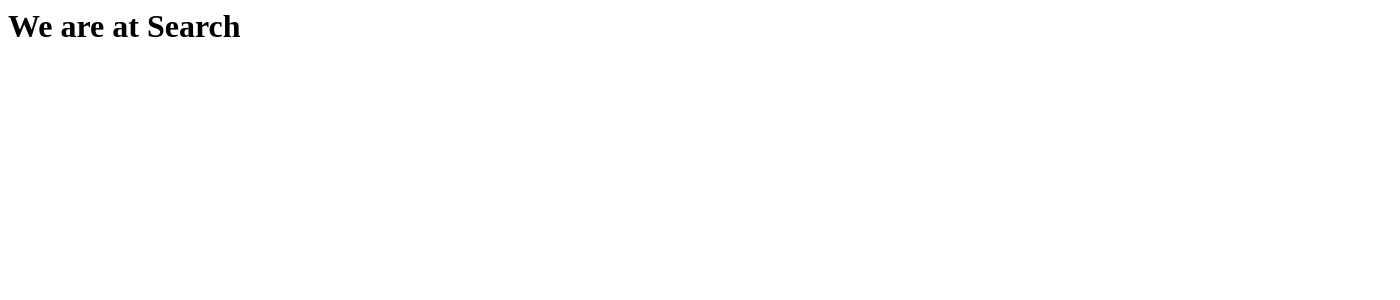
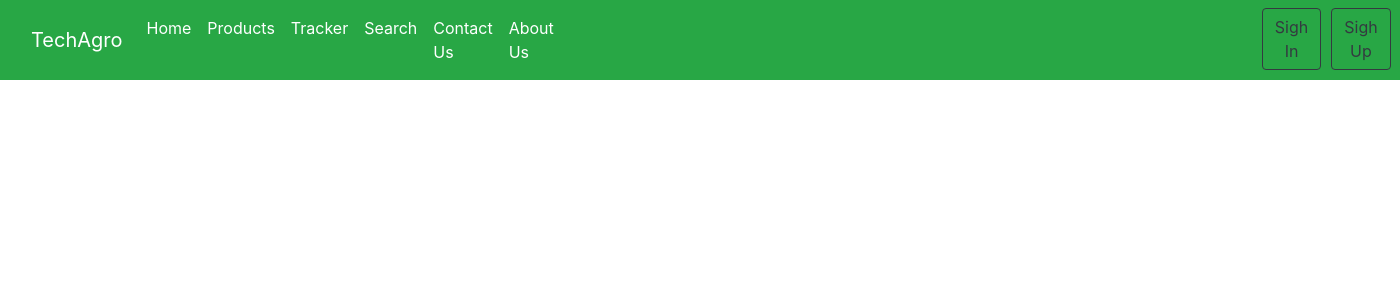
Before and after one commit to Aniketdigge/TechAgro, a Django app: page /customer/search/ in a window 1400 px wide. Shown: the top 300 px of the page. Run offline with Django 3.2, Linux system fonts and the light colour scheme; some libraries are stand-ins or nearby versions.

Commit message:
Edited on 26/1/22

```diff
--- a/TechAgro/customer/templates/customer/basic.html
+++ b/TechAgro/customer/templates/customer/basic.html
@@ -56,25 +56,25 @@
             <div class="collapse navbar-collapse" id="navbarSupportedContent">
                 <ul class="navbar-nav me-auto mb-2 mb-lg-0">
                     <li class="nav-item">
-                        <a class="nav-link active" aria-current="page" href="#">Home</a>
+                        <a class="nav-link active" aria-current="page" href="{% url 'CustomerHomes' %}">Home</a>
                     </li>
                     <li class="nav-item">
-                        <a class="nav-link active" aria-current="page" href="#">Products</a>
+                        <a class="nav-link active" aria-current="page" href="{% url 'CustomerProduct' %}">Products</a>
                     </li>
                     <li class="nav-item">
-                        <a class="nav-link active" aria-current="page" href="#">Tracker</a>
+                        <a class="nav-link active" aria-current="page" href="{% url 'CustomerTracker' %}">Tracker</a>
                     </li>
                     <li class="nav-item">
-                        <a class="nav-link active" aria-current="page" href="#">Search</a>
+                        <a class="nav-link active" aria-current="page" href="{% url 'CustomerSearch' %}">Search</a>
                     </li>
                     <li class="nav-item">
-                        <a class="nav-link active" aria-current="page" href="#">Contact Us</a>
+                        <a class="nav-link active" aria-current="page" href="{% url 'CustomerContactUs' %}">Contact Us</a>
                     </li>
                     <li class="nav-item">
-                        <a class="nav-link active" aria-current="page" href="#">About Us</a>
+                        <a class="nav-link active" aria-current="page" href="{% url 'CustomerAboutUs' %}">About Us</a>
                     </li>
-                    <button type="button" class="btn btn-outline-dark" style="margin-left: 700px;">Sigh In</button>
-                    <button type="button" class="btn btn-outline-dark" style="margin-left: 10px;">Sigh Up</button>
+                    <a href="{% url 'CustomerLogin' %}"><button type="button" class="btn btn-outline-dark" style="margin-left: 700px;">Sigh In</button></a>
+                    <a href="{% url 'CustomerSignup' %}"><button type="button" class="btn btn-outline-dark" style="margin-left: 10px;">Sigh Up</button></a>
                 </ul>
             </div>
         </div>
--- /dev/null
+++ b/TechAgro/customer/templates/customer/customer_contactus.html
@@ -0,0 +1 @@
+{% extends 'customer/basic.html' %} {% block title %}Contact Us{% endblock %}
--- a/TechAgro/customer/templates/customer/customer_login.html
+++ b/TechAgro/customer/templates/customer/customer_login.html
@@ -1,4 +1,4 @@
-{% extends 'customer/basic.html' %} {% block title %} Login{% endblock %}
+{% extends 'customer/basic.html' %} {% block title %}Login{% endblock %}
 <link href="//maxcdn.bootstrapcdn.com/bootstrap/4.0.0/css/bootstrap.min.css" rel="stylesheet" id="bootstrap-css">
 <script src="//maxcdn.bootstrapcdn.com/bootstrap/4.0.0/js/bootstrap.min.js"></script>
 <script src="//cdnjs.cloudflare.com/ajax/libs/jquery/3.2.1/jquery.min.js"></script>
--- /dev/null
+++ b/TechAgro/customer/templates/customer/customer_product.html
@@ -0,0 +1 @@
+{% extends 'customer/basic.html' %} {% block title %}Products{% endblock %}
--- /dev/null
+++ b/TechAgro/customer/templates/customer/customer_search.html
@@ -0,0 +1 @@
+{% extends 'customer/basic.html' %} {% block title %}Search{% endblock %}
--- /dev/null
+++ b/TechAgro/customer/templates/customer/customer_signup.html
@@ -0,0 +1 @@
+{% extends 'customer/basic.html' %} {% block title %}Sign Up{% endblock %}
--- /dev/null
+++ b/TechAgro/customer/templates/customer/customer_tracker.html
@@ -0,0 +1 @@
+{% extends 'customer/basic.html' %} {% block title %}Track{% endblock %}
--- a/TechAgro/customer/urls.py
+++ b/TechAgro/customer/urls.py
@@ -8,13 +8,11 @@ from django.conf import settings
 from django.conf.urls.static import static
 urlpatterns = [
     path("", views.index, name="CustomerHomes"),
-    #path("login/", views.login, name="CustomerLogin"),
-    #path("grains/", views.grains, name="CustomerGrains"),
-    #path("vegitables/", views.vegitables, name="CustomerVegitables"),
-    path("contactus/", views.contactus, name="ContactUs"),
-    path("aboutus/", views.aboutus, name="AboutUs"),
-    path("tracker/", views.tracker, name="Tracker"),
-    path("search/", views.search, name="Search"),
-    path("productView/", views.productView, name="ProductView"),
-    path("checkout/", views.checkout, name="CheckOut"),
+    path("products/", views.products, name="CustomerProduct"),
+    path("tracker/", views.tracker, name="CustomerTracker"),
+    path("search/", views.search, name="CustomerSearch"),
+    path("contactus/", views.contactus, name="CustomerContactUs"),
+    path("aboutus/", views.aboutus, name="CustomerAboutUs"),
+    path("login/", views.login, name="CustomerLogin"),
+    path("signup/", views.signup, name="CustomerSignup"),
 ]+static(settings.MEDIA_URL, document_root = settings.MEDIA_ROOT)
--- a/TechAgro/customer/views.py
+++ b/TechAgro/customer/views.py
@@ -9,30 +9,23 @@ from .models import Product
 def index(request):
     return render(request, "customer/index.html")
 
+def products(request):
+    return render(request, "customer/customer_product.html")
 
-#def login(request):
-    #return render(request, "customer/customer_login.html")
+def tracker(request):
+    return render(request, "customer/customer_tracker.html")
 
-#def grains(request):
-    #return HttpResponse("<h1>We are at Grains</h1>")
-
-#def vegitables(request):
-    #return HttpResponse("<h1>We are at Vegitables</h1>")
+def search(request):
+    return render(request, "customer/customer_search.html")
 
 def contactus(request):
-    return HttpResponse("<h1>We are at Contact Us</h1>")
+    return render(request, "customer/customer_contactus.html")
 
 def aboutus(request):
-    return render(request, "customer/aboutus.html")
+    return render(request, "customer/customer_aboutus.html")
 
-def tracker(request):
-    return HttpResponse("<h1>We are at Tracker</h1>")
+def login(request):
+    return render(request, "customer/customer_login.html")
 
-def search(request):
-    return HttpResponse("<h1>We are at Search</h1>")
-
-def productView(request):
-    return HttpResponse("<h1>We are at Product View</h1>")
-
-def checkout(request):
-    return HttpResponse("<h1>We are at Checkout</h1>")
+def signup(request):
+    return render(request, "customer/customer_signup.html")
```
Also changed, not shown: TechAgro/customer/templates/customer/index.html (+6 -4 lines), TechAgro/customer/static/customer/d1.jpg (added), TechAgro/customer/static/customer/d2.jpg (added), TechAgro/customer/templates/customer/customer_aboutus.html (renamed from TechAgro/customer/templates/customer/aboutus.html).
